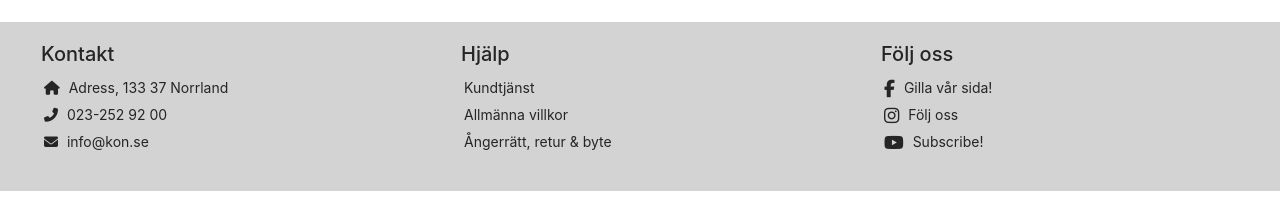
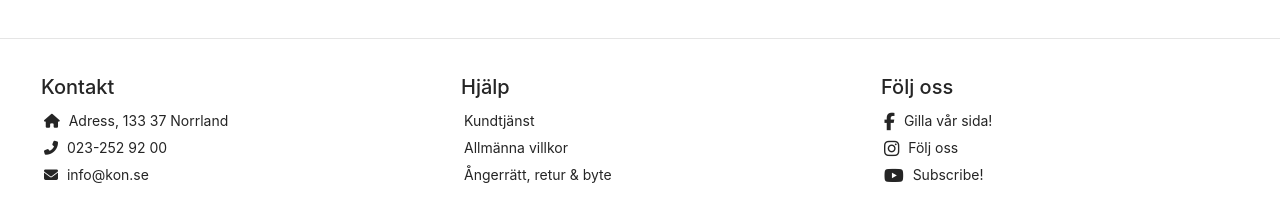
Before and after one commit to lindacool/webbshop, a plain HTML site: page index.html in a window 1280 px wide. Shown: the part 1430-1651 px from the top of the page. Before the commit the page ends 1621 px from the top, so only its background shows below. Drawn offline with nearby package versions, Linux system fonts and the light colour scheme.

Commit message:
Overwrite

```diff
--- a/index.html
+++ b/index.html
@@ -117,6 +117,7 @@
 
 
 </div>
+<hr class="clearfix w-100">
   <div class="footer-content">
     <div class="content">
       <ul>
--- a/scss/_footer.scss
+++ b/scss/_footer.scss
@@ -12,7 +12,7 @@ $colorfooter:rgb(37, 37, 37);
     display: flex;
     flex-direction: row;
     justify-content: space-around;
-    background-color: rgba(37, 37, 37, 0.2);
+    background-color:white;
     padding: 10px;
     font-size: 14px;
 
--- a/scss/main.scss
+++ b/scss/main.scss
@@ -134,6 +134,6 @@ body {
         flex-direction: row;
         width: 100%;
         height: 150px;
-        background-color: lightgray;
+        background-color: white;
     }
 }
```
Also changed, not shown: javascript/productpage.js (+0 -8 lines), css/main.css.
